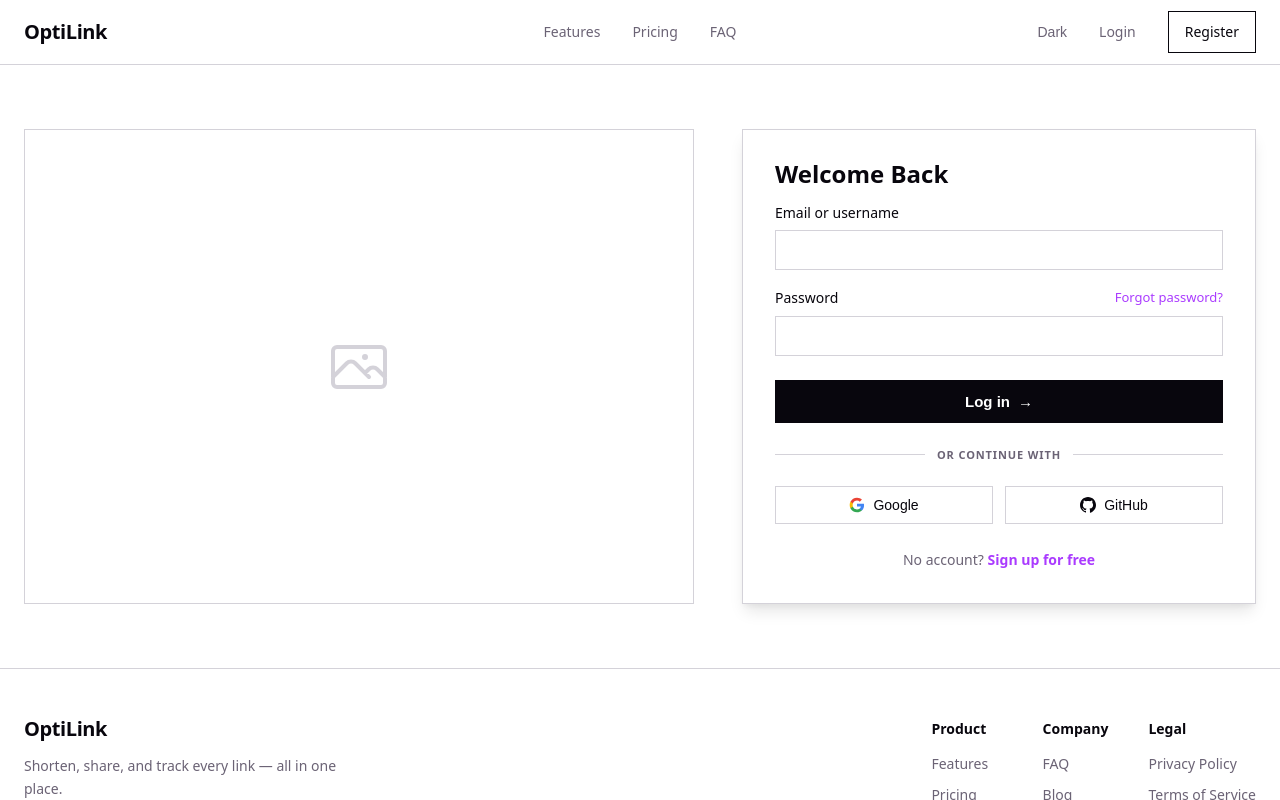
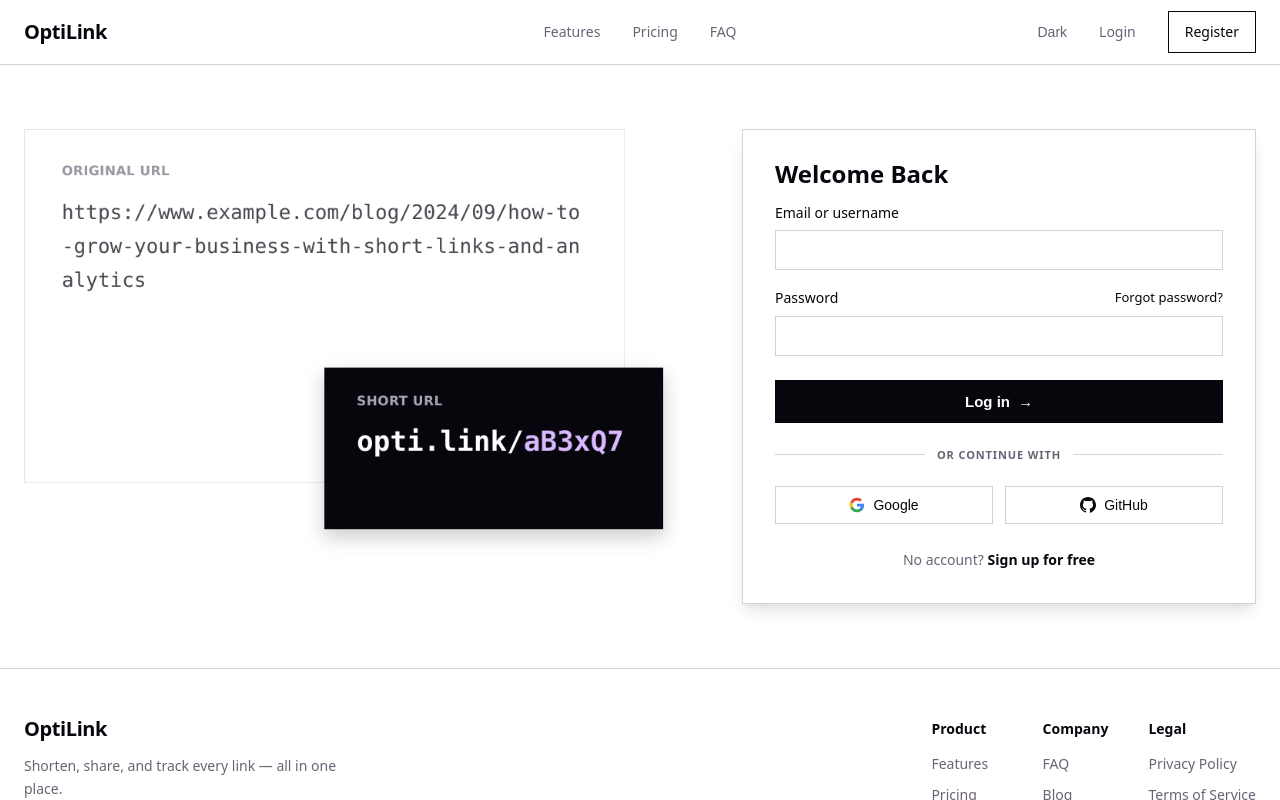
Before and after one commit to ziu222/OptiLink, a React (Vite) app in the folder client/: page /login in a window 1280 px wide. Built offline with nearby package versions, Linux system fonts and the light colour scheme; no server answers.

Commit message:
style(auth): black panel links and hero illustration in the login/register frame

```diff
--- a/client/src/pages/auth/LoginPage.tsx
+++ b/client/src/pages/auth/LoginPage.tsx
@@ -9,6 +9,7 @@
 import { OAuthButtons } from './OAuthButtons';
 import { loginSchema } from './schemas';
 import type { LoginValues } from './schemas';
+import heroIllustration from '../../assets/hero-shorten-illustration.png';
 import './authForm.css';
 
 export function LoginPage() {
@@ -40,7 +41,11 @@
 
       <main className="authform-main">
         <div className="authform-layout">
-          <PictureFrame className="authform-frame" />
+          <PictureFrame
+            className="authform-frame"
+            src={heroIllustration}
+            alt="Shorten a long link into a branded opti.link URL"
+          />
 
           <form className="authform-panel" onSubmit={onSubmit} noValidate>
             <h1 className="authform-title">Welcome Back</h1>
--- a/client/src/pages/auth/RegisterPage.tsx
+++ b/client/src/pages/auth/RegisterPage.tsx
@@ -9,6 +9,7 @@
 import { OAuthButtons } from './OAuthButtons';
 import { registerSchema } from './schemas';
 import type { RegisterValues } from './schemas';
+import heroIllustration from '../../assets/hero-shorten-illustration.png';
 import './authForm.css';
 
 export function RegisterPage() {
@@ -40,7 +41,11 @@
 
       <main className="authform-main">
         <div className="authform-layout">
-          <PictureFrame className="authform-frame" />
+          <PictureFrame
+            className="authform-frame"
+            src={heroIllustration}
+            alt="Shorten a long link into a branded opti.link URL"
+          />
 
           <form className="authform-panel" onSubmit={onSubmit} noValidate>
             <h1 className="authform-title">Create an Account</h1>
--- a/client/src/pages/auth/authForm.css
+++ b/client/src/pages/auth/authForm.css
@@ -25,15 +25,22 @@
 .authform-layout {
   display: grid;
   gap: 3rem;
-  align-items: stretch;
+  align-items: start;
   max-width: 1440px;
   margin: 0 auto;
   padding: 0 24px;
   width: 100%;
 }
 
+/* Borderless, padding-free image column — the hero art bleeds straight onto
+   the page instead of sitting inside the .picture-frame placeholder box, and
+   its top edge lines up with the top of the form panel. */
 .authform-frame {
   display: none;
+  min-height: 0;
+  border: none;
+  padding: 0;
+  align-items: flex-start;
 }
 
 .authform-panel {
@@ -84,7 +91,7 @@
 
 .authform-hint-link {
   font-size: 0.8125rem;
-  color: var(--accent);
+  color: var(--text-h);
   text-decoration: none;
 }
 
@@ -200,7 +207,7 @@
 
 .authform-footer a {
   font-weight: 600;
-  color: var(--accent);
+  color: var(--text-h);
   text-decoration: none;
 }
 
```
